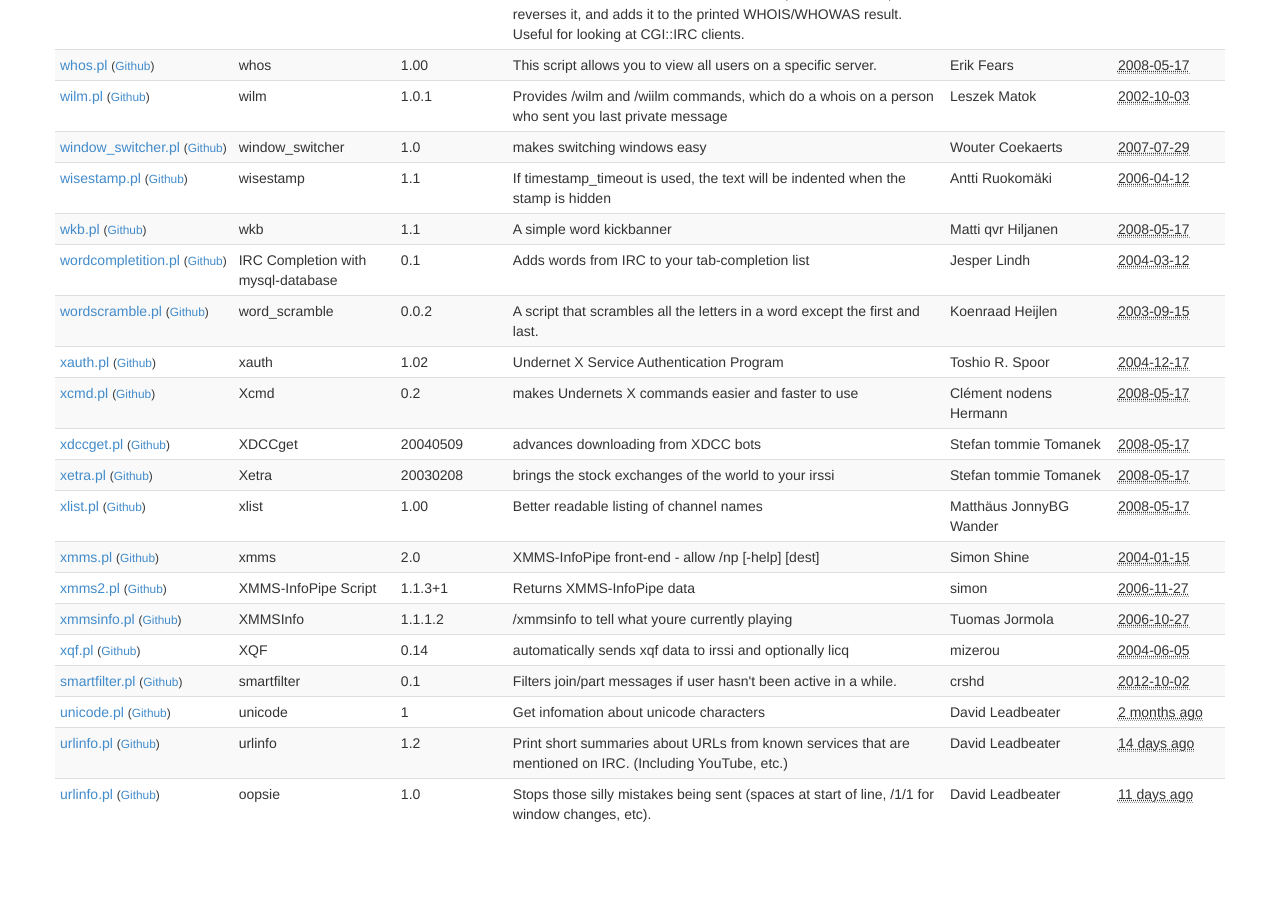
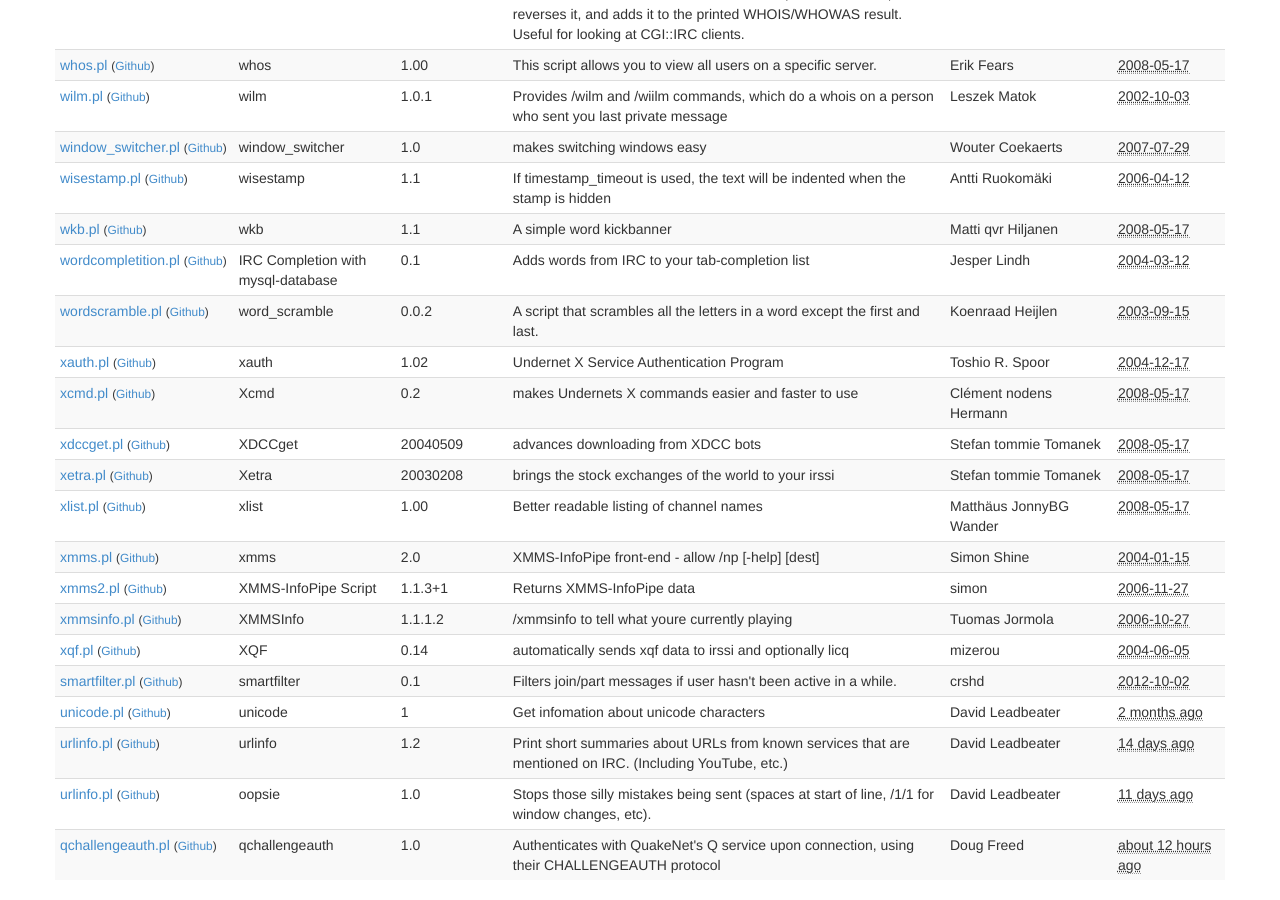
Before and after one commit to irssi/scripts.irssi.org, a Jekyll site: the page built from index.html, in a window 1280 px wide and 900 px high, scrolled down 17653 px. Built offline with Jekyll 4.4.1, drawn with Linux system fonts in a browser that asks for light colours; before the commit the page ends 18502 px from its top, so only the background shows below that.

Commit message:
qchallengeauth: QuakeNet Q auth script

```diff
--- a/_data/scripts.yaml
+++ b/_data/scripts.yaml
@@ -4238,3 +4238,12 @@
   license: "WTFPL"
   name: "oopsie"
   version: "1.0"
+
+- authors: "Doug Freed"
+  contact: "dwfreed!#irssi@freenode"
+  description: "Authenticates with QuakeNet's Q service upon connection, using their CHALLENGEAUTH protocol"
+  filename: "qchallengeauth.pl"
+  modified: "2014-08-23"
+  license: "GPLv3+"
+  name: "qchallengeauth"
+  version: "1.0"
```
Also changed, not shown: 1 other file.
